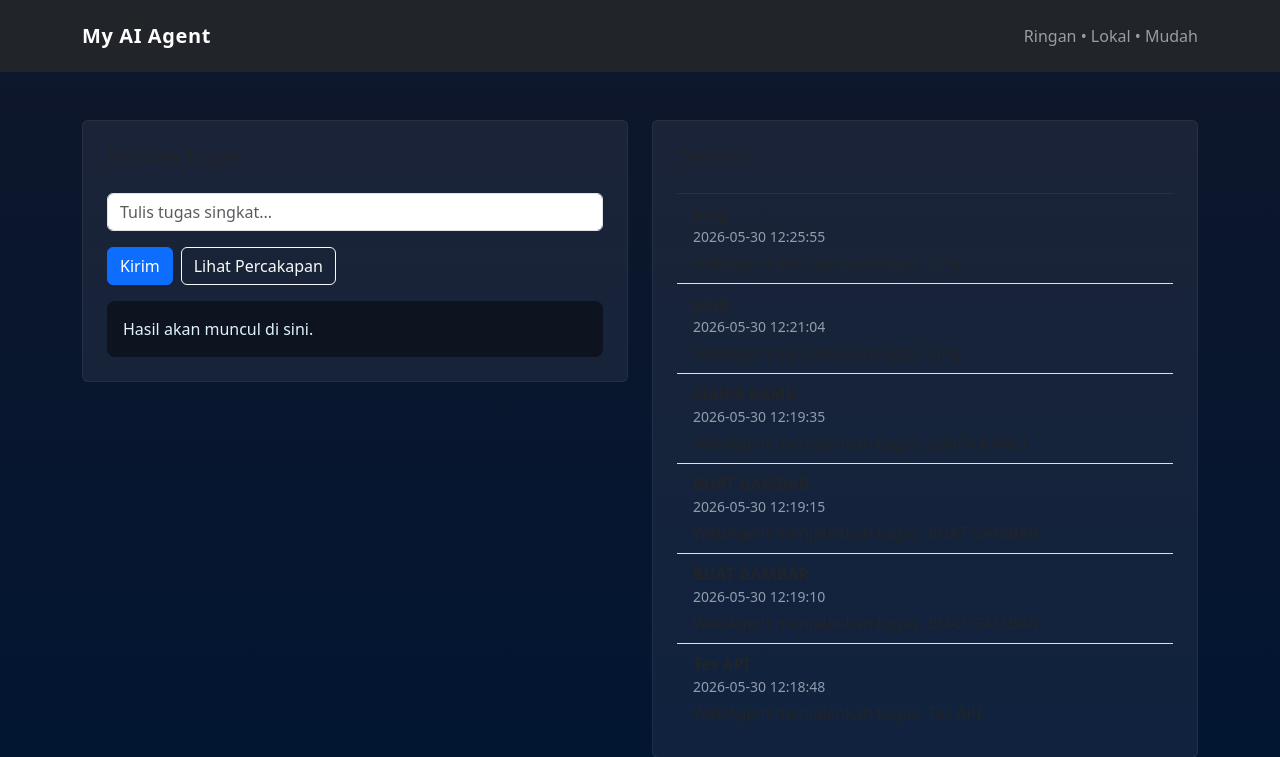
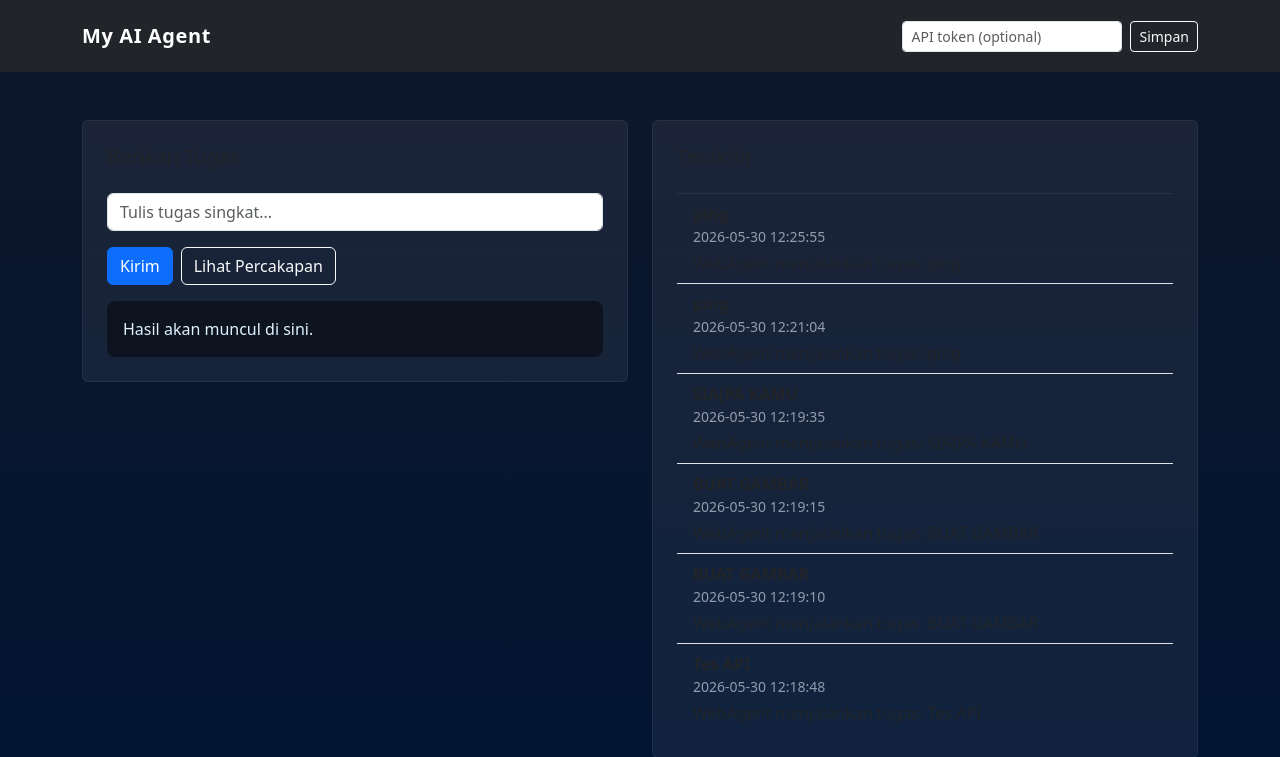
Before and after one commit to Irpan11218/my-ai-agent, a Flask app: page / in a window 1280 px wide. Shown: the top 757 px of the page. Run offline with Flask 3, Linux system fonts and the light colour scheme; data comes from the database, SQL or seed files in the repository.

Commit message:
feat(ui): add token input, persist in localStorage, send Authorization header

```diff
--- a/templates/index.html
+++ b/templates/index.html
@@ -9,9 +9,12 @@
   </head>
   <body>
     <nav class="navbar navbar-dark bg-dark py-3">
-      <div class="container">
+      <div class="container d-flex justify-content-between align-items-center">
         <a class="navbar-brand logo" href="/">My AI Agent</a>
-        <span class="muted">Ringan • Lokal • Mudah</span>
+        <div class="d-flex gap-2 align-items-center">
+          <input id="tokenInput" class="form-control form-control-sm" style="width:220px" placeholder="API token (optional)" />
+          <button id="saveToken" class="btn btn-sm btn-outline-light">Simpan</button>
+        </div>
       </div>
     </nav>
 
@@ -66,16 +69,32 @@
         }
       }
 
+      document.getElementById('saveToken').addEventListener('click', (e)=>{
+        const t = document.getElementById('tokenInput').value.trim();
+        if(t) localStorage.setItem('agent_token', t); else localStorage.removeItem('agent_token');
+        alert('Token disimpan di browser.');
+      });
+
       document.getElementById('taskForm').addEventListener('submit', async (e)=>{
         e.preventDefault();
         const task = document.getElementById('task').value;
-        const res = await fetch('/api/run', {method:'POST', headers:{'Content-Type':'application/json'}, body: JSON.stringify({task})});
+        const headers = {'Content-Type':'application/json'};
+        const token = localStorage.getItem('agent_token');
+        if(token) headers['Authorization'] = 'Bearer '+token;
+        const res = await fetch('/api/run', {method:'POST', headers, body: JSON.stringify({task})});
         const json = await res.json();
-        document.getElementById('result').textContent = json.result || JSON.stringify(json);
+        if(res.status === 401){
+          document.getElementById('result').textContent = 'Unauthorized — periksa token Anda.';
+        } else {
+          document.getElementById('result').textContent = json.result || JSON.stringify(json);
+        }
         document.getElementById('task').value='';
         loadRecent();
       });
 
+      // populate token input from localStorage
+      const saved = localStorage.getItem('agent_token');
+      if(saved) document.getElementById('tokenInput').value = saved;
       loadRecent();
     </script>
   </body>
```
